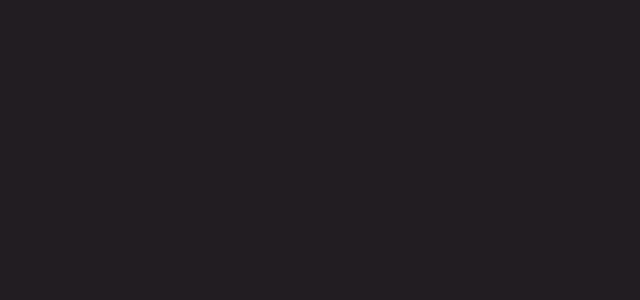
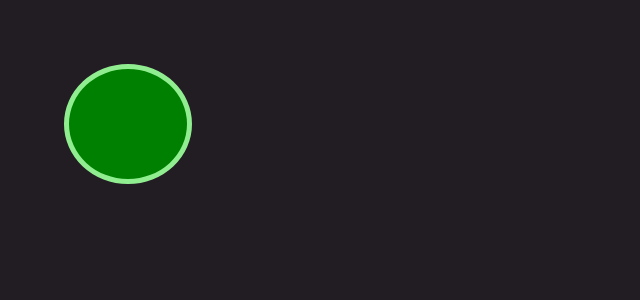
Before and after one commit to franco-ortega/glowing-colors, a React (Create React App) app: page / in a window 1280 px wide. Shown: the top 300 px of the page, without its empty margins (0-640 px from the left). Built offline with nearby package versions, Linux system fonts and the light colour scheme.

Commit message:
add test for Orb to render in App

```diff
--- a/src/components/Orb/Orb.jsx
+++ b/src/components/Orb/Orb.jsx
@@ -1,9 +1,13 @@
 import React from 'react';
 // import PropTypes from 'prop-types';
+import styles from './Orb.module.css';
 
 const Orb = () => {
   return (
-    <div data-testid="orb-element"></div>
+    <div
+      className={styles.Orb}
+      data-testid="orb-element"
+    ></div>
   );
 };
 
--- a/src/components/Orb/Orb.module.css
+++ b/src/components/Orb/Orb.module.css
@@ -1,8 +1,9 @@
-Orb {
-  height: 10vh;
+.Orb {
+  height: 15vh;
   width: 10vw;
   margin: 5vw;
 
   background: green;
-  border: lightgreen;
+  border: thick solid lightgreen;
+  border-radius: 50%;
 }
--- a/src/components/app/App.jsx
+++ b/src/components/app/App.jsx
@@ -1,10 +1,11 @@
 import React from 'react';
+import Orb from '../Orb/Orb';
 import './App.css';
 
 export const App = () => {
   return (
     <main data-testid='app'>
-
+      <Orb />
     </main>
   );
 };
```
Also changed, not shown: 1 other file (tests, documents, lock files or other folders).
